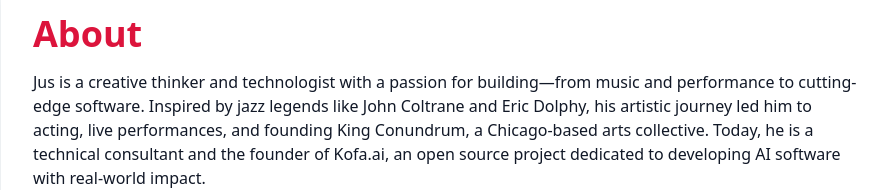
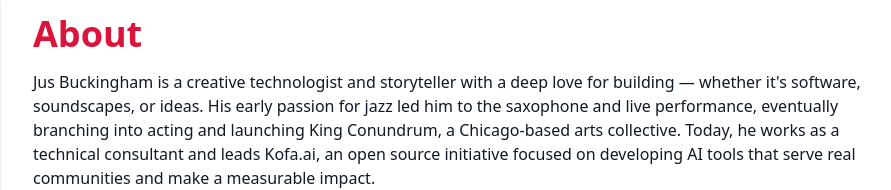
Before and after one commit to jusbuckingham/jusbuckingham, a Next.js app: page / in a window 1280 px wide. Shown: the part 613-803 px from the top of the page, without its empty margins (191-1082 px from the left). Built offline with nearby package versions, Linux system fonts and the light colour scheme.

Commit message:
refreshing about section

```diff
--- a/pages/index.tsx
+++ b/pages/index.tsx
@@ -14,7 +14,7 @@
       title: 'About',
       content: (
         <p>
-          Jus is a creative thinker and technologist with a passion for building—from music and performance to cutting-edge software. Inspired by jazz legends like John Coltrane and Eric Dolphy, his artistic journey led him to acting, live performances, and founding King Conundrum, a Chicago-based arts collective. Today, he is a technical consultant and the founder of Kofa.ai, an open source project dedicated to developing AI software with real-world impact.
+          Jus Buckingham is a creative technologist and storyteller with a deep love for building — whether it&apos;s software, soundscapes, or ideas. His early passion for jazz led him to the saxophone and live performance, eventually branching into acting and launching King Conundrum, a Chicago-based arts collective. Today, he works as a technical consultant and leads Kofa.ai, an open source initiative focused on developing AI tools that serve real communities and make a measurable impact.
         </p>
       ),
     },
```
